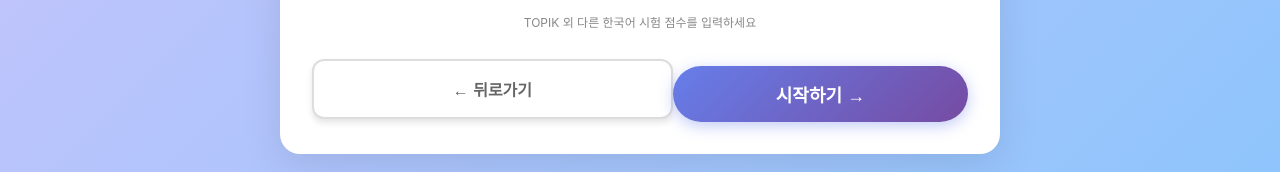
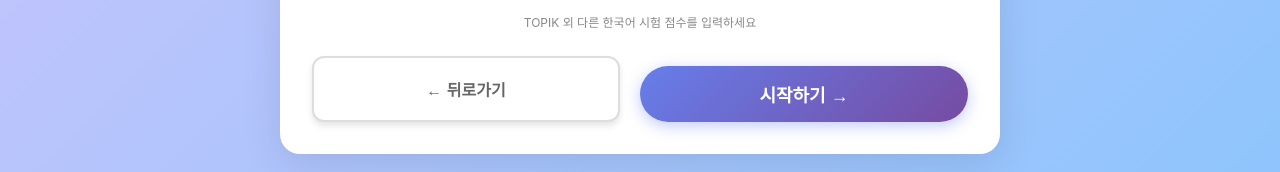
Before and after one commit to exphon/speechevaluation, a React (Create React App) app: page /meta in a window 1280 px wide. Shown: the part 1032-1204 px from the top of the page. Built offline with nearby package versions, Linux system fonts and the light colour scheme; no server answers.

Commit message:
Fix button width adjustment with margin-left auto for proper alignment

```diff
--- a/src/pages/MetaInfoPage.css
+++ b/src/pages/MetaInfoPage.css
@@ -82,13 +82,14 @@
 
 .form-actions {
   display: flex;
-  justify-content: space-between;
-  align-items: center;
+  justify-content: flex-start;
+  gap: 20px;
   margin-top: 8px;
 }
 
 .back-button {
-  width: 25%;
+  width: 20%;
+  min-width: 100px;
   padding: 12px 16px;
   border-radius: 10px;
   background: white;
@@ -100,7 +101,9 @@
 }
 
 .next-button {
-  width: 45%;
+  width: 50%;
+  min-width: 200px;
+  margin-left: auto;
   padding: 12px 32px;
   border-radius: 10px;
   background: linear-gradient(135deg, #667eea 0%, #764ba2 100%);
```
